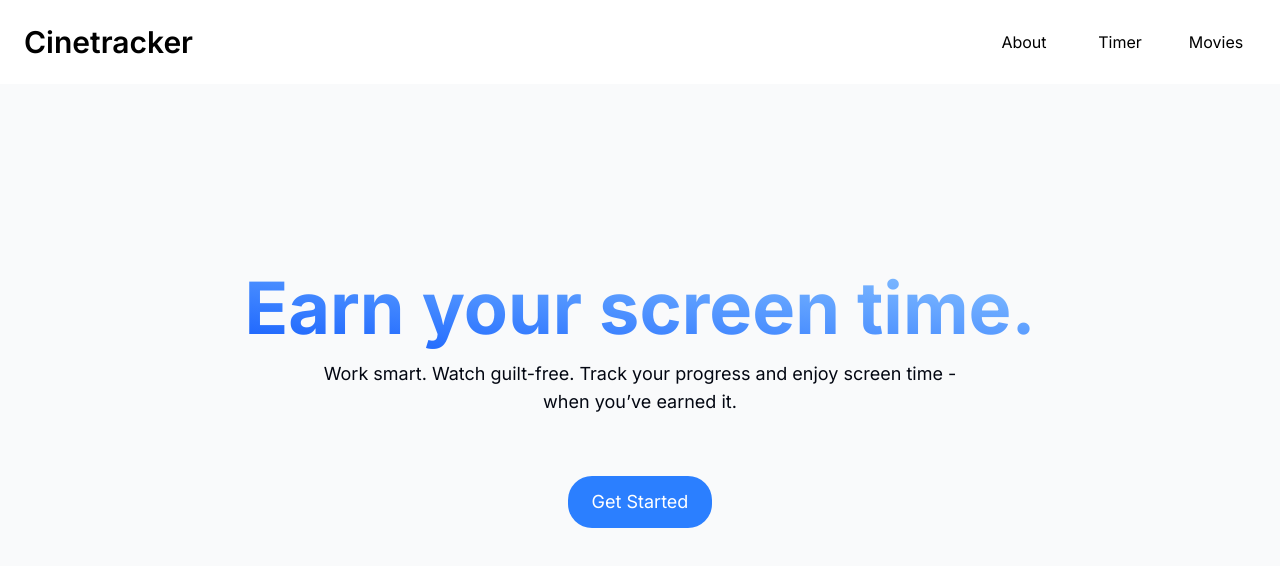
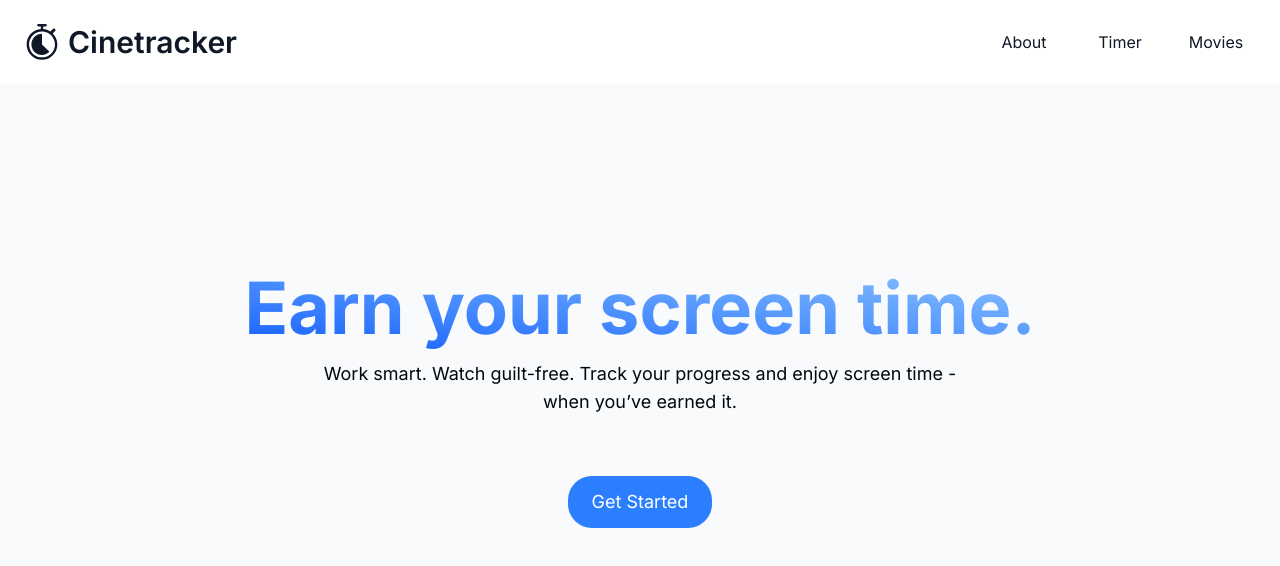
Before and after one commit to JohnPhillipO/cinema-track, a React (Vite) app: page / in a window 1280 px wide. Shown: the top 566 px of the page. Built offline with nearby package versions, Linux system fonts and the light colour scheme.

Commit message:
fix motion and styling for home and navbar

```diff
--- a/eslint.config.js
+++ b/eslint.config.js
@@ -1,29 +1,30 @@
-import js from '@eslint/js'
-import globals from 'globals'
-import reactHooks from 'eslint-plugin-react-hooks'
-import reactRefresh from 'eslint-plugin-react-refresh'
-import { defineConfig, globalIgnores } from 'eslint/config'
+import js from "@eslint/js";
+import globals from "globals";
+import reactHooks from "eslint-plugin-react-hooks";
+import reactRefresh from "eslint-plugin-react-refresh";
+import { defineConfig, globalIgnores } from "eslint/config";
 
 export default defineConfig([
-  globalIgnores(['dist']),
+  globalIgnores(["dist"]),
   {
-    files: ['**/*.{js,jsx}'],
+    files: ["**/*.{js,jsx}"],
     extends: [
       js.configs.recommended,
-      reactHooks.configs['recommended-latest'],
+      reactHooks.configs["recommended-latest"],
       reactRefresh.configs.vite,
+      "plugin:react/recommended",
     ],
     languageOptions: {
       ecmaVersion: 2020,
       globals: globals.browser,
       parserOptions: {
-        ecmaVersion: 'latest',
+        ecmaVersion: "latest",
         ecmaFeatures: { jsx: true },
-        sourceType: 'module',
+        sourceType: "module",
       },
     },
     rules: {
-      'no-unused-vars': ['error', { varsIgnorePattern: '^[A-Z_]' }],
+      "no-unused-vars": ["error", { varsIgnorePattern: "^[A-Z_]" }],
     },
   },
-])
+]);
--- a/package.json
+++ b/package.json
@@ -24,6 +24,7 @@
     "@types/react-dom": "^19.1.6",
     "@vitejs/plugin-react": "^4.5.2",
     "eslint": "^9.29.0",
+    "eslint-plugin-react": "^7.37.5",
     "eslint-plugin-react-hooks": "^5.2.0",
     "eslint-plugin-react-refresh": "^0.4.20",
     "globals": "^16.2.0",
--- a/src/components/Navbar.jsx
+++ b/src/components/Navbar.jsx
@@ -1,20 +1,22 @@
 import { NavLink, useNavigate } from "react-router-dom";
+import { RxLapTimer } from "react-icons/rx";
 
 export default function Navbar() {
   const navigate = useNavigate();
   return (
     <header className="font-inter flex justify-between items-center px-6 py-6 fixed top-0 left-0 right-0 z-10 bg-white">
       <div
-        className="text-3xl flex items-center gap-2 cursor-pointer"
+        className="text-3xl flex items-center justify-center gap-2 cursor-pointer text-gray-900"
         onClick={() => navigate("/")}
       >
+        <RxLapTimer className="text-4xl" />
         <h1 className="font-semibold">Cinetracker</h1>
       </div>
       <nav className="hidden sm:flex sm:items-center sm:justify-center sm:gap-4">
         <NavLink
           to="/about"
           className={({ isActive }) =>
-            `rounded-3xl transition-all duration-200 px-3 py-1 w-20 text-center ${
+            `rounded-3xl transition-all duration-200 px-3 py-1 w-20 text-center text-gray-900 ${
               isActive
                 ? "bg-gray-50 border-solid border-2 border-gray-300"
                 : "hover:border-solid hover:border-2 hover:border-gray-300"
@@ -26,7 +28,7 @@ export default function Navbar() {
         <NavLink
           to="/timer"
           className={({ isActive }) =>
-            `rounded-3xl transition-all duration-200 px-3 py-1 w-20 text-center ${
+            `rounded-3xl transition-all duration-200 px-3 py-1 w-20 text-center text-gray-900 ${
               isActive
                 ? "bg-gray-50 border-solid border-2 border-gray-300 "
                 : "hover:border-solid hover:border-2 hover:border-gray-300"
@@ -38,7 +40,7 @@ export default function Navbar() {
         <NavLink
           to="/movies"
           className={({ isActive }) =>
-            `rounded-3xl transition-all duration-200 px-3 py-1 w-20 text-center ${
+            `rounded-3xl transition-all duration-200 px-3 py-1 w-20 text-center text-gray-900 ${
               isActive
                 ? "bg-gray-50 border-solid border-2 border-gray-300"
                 : "hover:border-solid hover:border-2 hover:border-gray-300"
--- a/src/pages/Home.jsx
+++ b/src/pages/Home.jsx
@@ -1,20 +1,41 @@
+import { motion } from "motion/react";
+import { useNavigate } from "react-router-dom";
+
 export default function Home() {
+  const transition = {
+    duration: 1,
+    delay: 0.2,
+    ease: [0, 0.71, 0.2, 1.01],
+  };
+
+  const navigate = useNavigate();
+
   return (
     <>
       <section className="flex flex-col items-center justify-center h-screen text-center font-inter bg-gray-50">
-        <h1 className="text-7xl font-bold font-inter">
-          <span className="text-transparent bg-clip-text bg-gradient-to-tr from-blue-600 to-blue-300">
-            Earn your screen time.
-          </span>
-        </h1>
+        <motion.div
+          initial={{ opacity: 0, y: 50 }}
+          animate={{ opacity: 1, y: 0 }}
+          transition={transition}
+        >
+          <h1 className="text-7xl font-bold font-inter">
+            <span className="text-transparent bg-clip-text bg-gradient-to-tr from-blue-600 to-blue-300">
+              Earn your screen time.
+            </span>
+          </h1>
+        </motion.div>
         <p className="text-gray-950 mt-4 max-w-2xl font-inter text-lg">
           Work smart. Watch guilt-free. Track your progress and enjoy screen
           time - when you’ve earned it.
         </p>
-        <button className="bg-blue-500 text-white px-6 py-3 rounded-3xl mt-15 cursor-pointer font-inter text-lg hover:bg-blue-600 transition-all duration-200">
+        <button
+          className="bg-blue-500 text-white px-6 py-3 rounded-3xl mt-15 cursor-pointer font-inter text-lg hover:bg-blue-600 transition-all duration-200"
+          onClick={() => navigate("/timer")}
+        >
           Get Started
         </button>
       </section>
+      {/* Features */}
     </>
   );
 }
```
Also changed, not shown: 1 other file (tests, documents, lock files or other folders).
